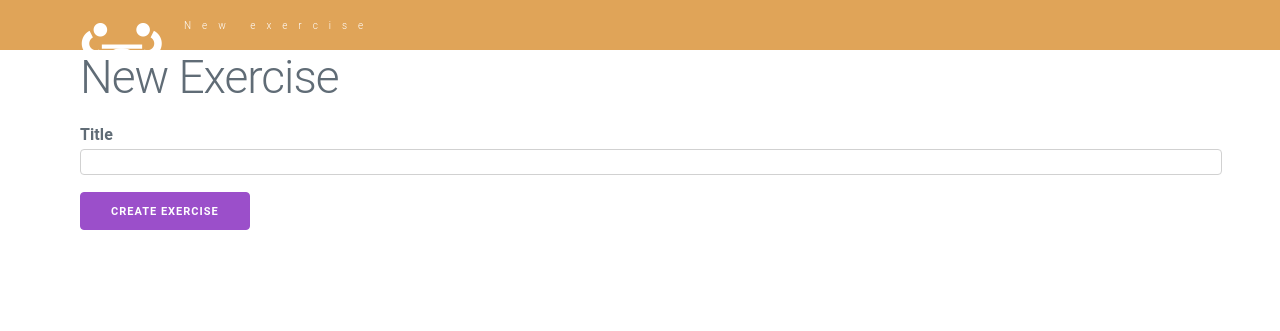
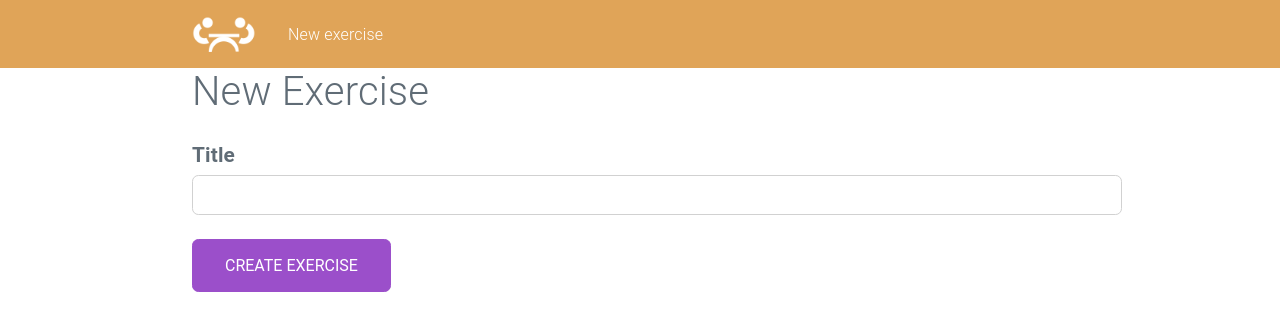
Before and after one commit to CPNV-ES/maw11-jdn, a PHP site: page /app/views/home/create-exercise.php in a window 1280 px wide. Shown: the top 331 px of the page. Run offline with PHP 8.4, Linux system fonts and the light colour scheme.

Commit message:
style: updated all css style to have good header

```diff
--- a/app/controllers/ExerciseController.php
+++ b/app/controllers/ExerciseController.php
@@ -11,7 +11,7 @@ class ExerciseController extends Controller
                 require_once VIEW_DIR . '/home/manage-exercise.php';
                 exit();
             case '/exercises/new':
-                require_once VIEW_DIR . '/home/manage-exercise.php';
+                require_once VIEW_DIR . '/home/create-exercise.php';
                 exit();
             case '/exercises/answering':
                 require_once VIEW_DIR . '/home/manage-exercise.php';
--- a/app/views/home/create-exercise.php
+++ b/app/views/home/create-exercise.php
@@ -12,7 +12,7 @@
     <header class="heading managing">
         <section class="container">
             <a href="/">
-                <img src="/images/logoLooper.png" />
+                <img class="header-img" src="/images/logoLooper.png" />
             </a>
             <span class="exercise-label">New exercise</span>
         </section>
@@ -30,8 +30,9 @@
                     name="exercises[title]"
                     id="exercise_title" />
             </div>
-            <div class="actions">
+            <div>
                 <input
+                    class="button"
                     type="submit"
                     name="commit"
                     value="Create Exercise"
--- a/app/views/home/manage-exercise.php
+++ b/app/views/home/manage-exercise.php
@@ -34,7 +34,7 @@ $records = [
     <header class="heading results">
         <div class="container">
             <a href="/">
-                <img src="images/looper-logo.png" alt="">
+                <img class="header-img" src="images/looper-logo.png" alt="">
             </a>
         </div>
     </header>
--- a/public/css/create-exercise.css
+++ b/public/css/create-exercise.css
@@ -8,98 +8,44 @@
     border-color: #e0a458;
 }
 
-.container {
-    margin: auto;
-    max-width: 112rem;
-    padding: 0 2rem;
-    position: relative;
-    width: 100%;
-}
-
-html {
-    box-sizing: border-box;
-    font-size: 62.5%;
-}
-
-header.heading {
-    height: 5rem;
-    color: white;
-    display: block;
-    max-width: 100%;
-    width: 100%;
-}
-
 header.heading .exercise-label {
     margin: auto;
     margin-left: 2rem;
 }
 
+input {
+    font-family: inherit;
+    font-size: 100%;
+}
+
 input[type="submit"] {
     background-color: #9b4fca;
     border: 0.1rem solid #9b4fca;
-    border-radius: 0.4rem;
-    color: #fff;
+    margin: 0rem;
+}
+
+input[type="submit"]:hover {
+    background-color: #606c76;
+    border: 0.1rem solid #606c76;
     cursor: pointer;
-    display: inline-block;
-    font-size: 1.1rem;
-    font-weight: 700;
-    height: 3.8rem;
-    letter-spacing: 0.1rem;
-    line-height: 3.8rem;
-    padding: 0 3rem;
-    text-align: center;
-    text-decoration: none;
-    text-transform: uppercase;
-    white-space: nowrap;
 }
 
 input[type="text"] {
-    -webkit-appearance: none;
-    -moz-appearance: none;
-    appearance: none;
-    background-color: transparent;
     border: 0.1rem solid #d1d1d1;
     border-radius: 0.4rem;
-    box-shadow: none;
-    box-sizing: inherit;
     padding: 0.6rem 1rem;
     width: 100%;
-}
-
-div.field,
-div.actions {
-    margin-bottom: 1opx;
+    margin-bottom: 1.5rem;
 }
 
 h1 {
-    font-size: 4.6rem;
-    line-height: 1.2;
     font-weight: 300;
-    letter-spacing: -0.1rem;
-    margin-bottom: 2rem;
     margin-top: 0;
-}
-
-form {
-    margin-bottom: 2.5rem;
-}
-
-input {
-    margin-bottom: 1.7rem;
-    font-family: inherit;
-    font-size: 100%;
-    line-height: 1.15;
 }
 
 label {
     display: block;
-    font-size: 1.6rem;
+    font-size: 1.3rem;
     font-weight: 700;
     margin-bottom: 0.5rem;
 }
-
-/* img {
-    max-width: 100%;
-    border-style: none;
-    height: 100%;
-} */
--- a/public/css/manage-exercice.css
+++ b/public/css/manage-exercice.css
@@ -1,3 +1,7 @@
+header {
+    background-color: #419d78;
+}
+
 .row {
     display: flex;
     padding: 0;
--- a/public/css/style.css
+++ b/public/css/style.css
@@ -10,20 +10,13 @@ header {
     display: flex;
     justify-content: center;
     background-color: #9b4dca;
-    letter-spacing: 1.1rem;
 }
 
 .heading {
-    height: 5rem;
     color: white;
     display: block;
     max-width: 100%;
     width: 100%;
-}
-
-header.heading section {
-    display: flex;
-    height: 5rem;
 }
 
 h1 {
@@ -38,3 +31,26 @@ h1 {
     position: relative;
     width: 100%;
 }
+
+.button {
+    border-radius: 0.4rem;
+    padding-left: 2rem;
+    padding-right: 2rem;
+    padding-top: 1rem;
+    padding-bottom: 1rem;
+    text-decoration: none;
+    color: #ffffff;
+    text-transform: uppercase;
+    white-space: nowrap;
+    margin: 1rem;
+}
+
+header.heading section {
+    display: flex;
+}
+
+.header-img {
+    max-width: 100%;
+    border-style: none;
+    height: 4rem;
+}
--- a/public/index.php
+++ b/public/index.php
@@ -44,7 +44,7 @@ require CONTROLLER_DIR . '/HomeController.php';
             (new HomeController())->show();
             exit();
         case '/exercises':
-            (new ExerciseController())->renderer($base_uri);
+            (new ExerciseController())->renderer($request_uri);
             exit();
         default:
             header("HTTP/1.0 404 Not Found");
```
Also changed, not shown: public/css/home-page.css (+0 -13 lines).
